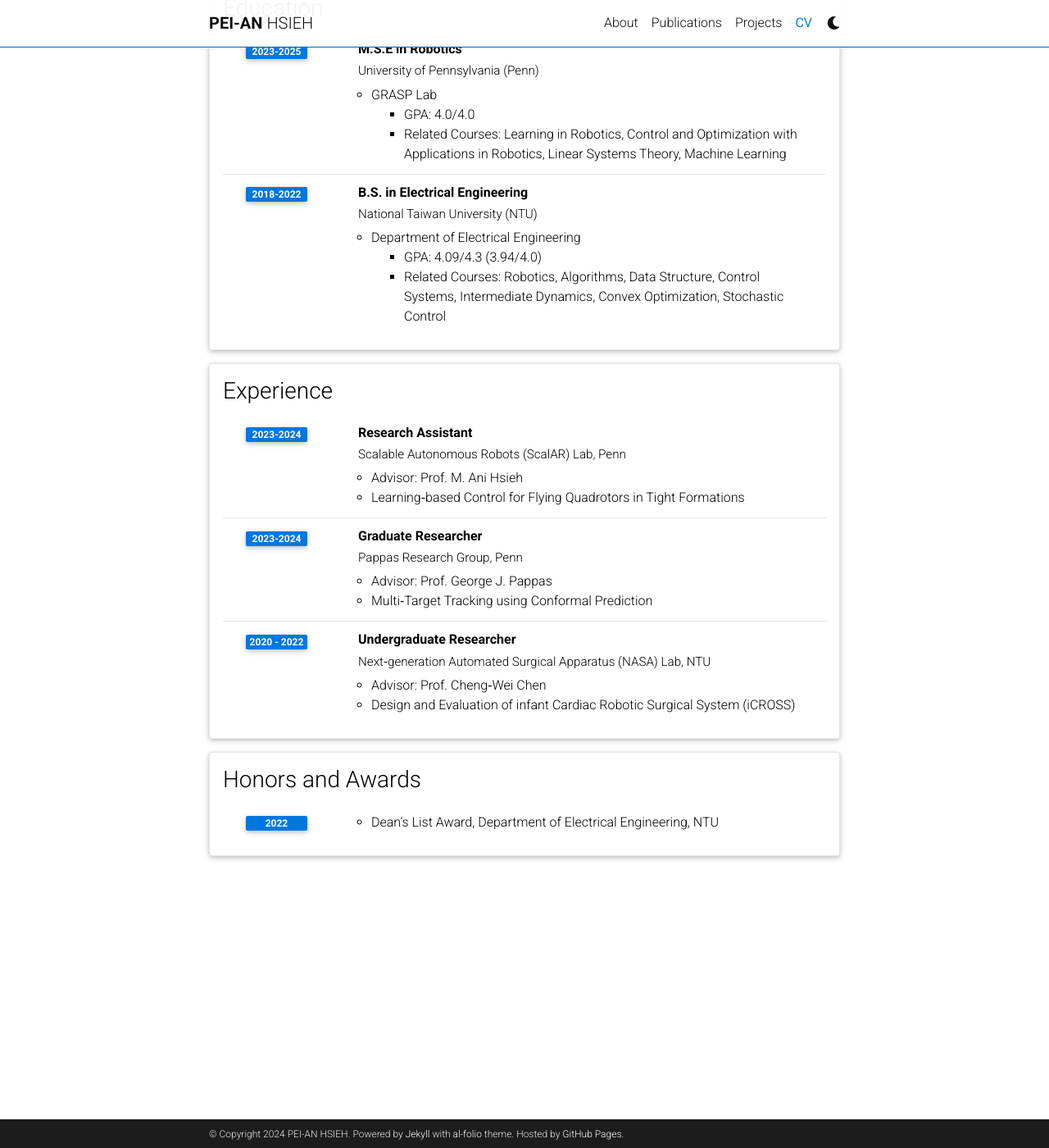
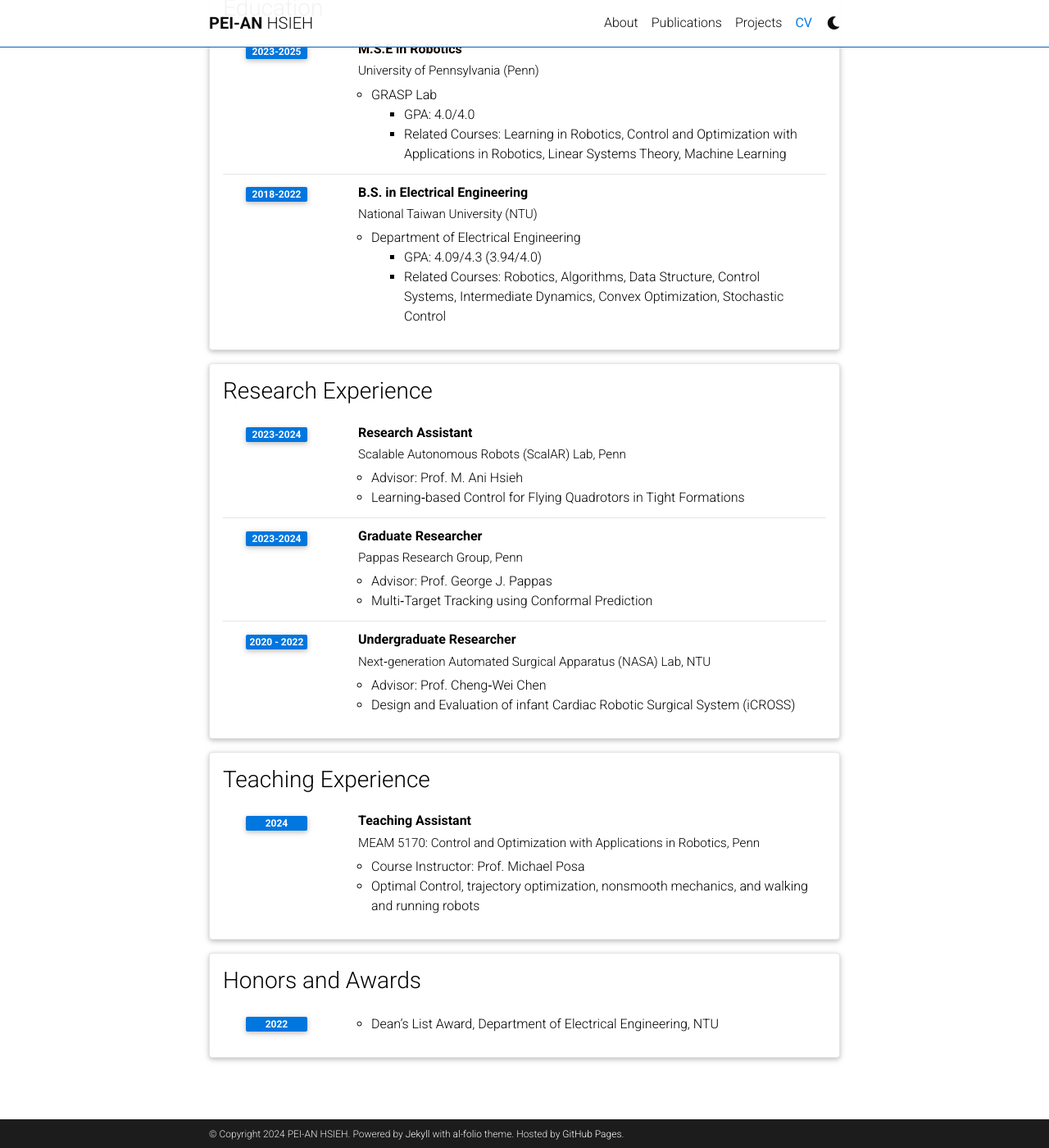
Before and after one commit to pei06/pei06.github.io, a Jekyll site: the page built from _pages/cv.md, in a window 1280 px wide and 1400 px high, scrolled down 417 px. Shown: the whole window at 82% size. Built offline with Jekyll 4.4.1, drawn with Linux system fonts in a browser that asks for light colours; comment, search, counter and statistics services are not loaded; a style sheet for code colours, icons or effects is not loaded.

```diff
--- a/_data/cv.yml
+++ b/_data/cv.yml
@@ -30,7 +30,7 @@
             - "Related Courses: Robotics, Algorithms, Data Structure, Control Systems, Intermediate Dynamics, Convex Optimization, Stochastic Control"
 
 
-- title: Experience
+- title: Research Experience
   type: time_table
   contents:
     - title: Research Assistant
@@ -54,6 +54,15 @@
         - "Advisor: Prof. Cheng‑Wei Chen"
         - Design and Evaluation of infant Cardiac Robotic Surgical System (iCROSS)
 
+- title: Teaching Experience
+  type: time_table
+  contents:
+    - title: Teaching Assistant
+      institution: "MEAM 5170: Control and Optimization with Applications in Robotics, Penn"
+      year: 2024
+      description:
+        - "Course Instructor: Prof. Michael Posa"
+        - "Optimal Control, trajectory optimization, nonsmooth mechanics, and walking and running robots"
 
 - title: Honors and Awards
   type: time_table
```
Also changed, not shown: _projects/R_KNODEDW.md (+2 -2 lines), assets/img/KNODEDW.jpg (added), 1 other file.
